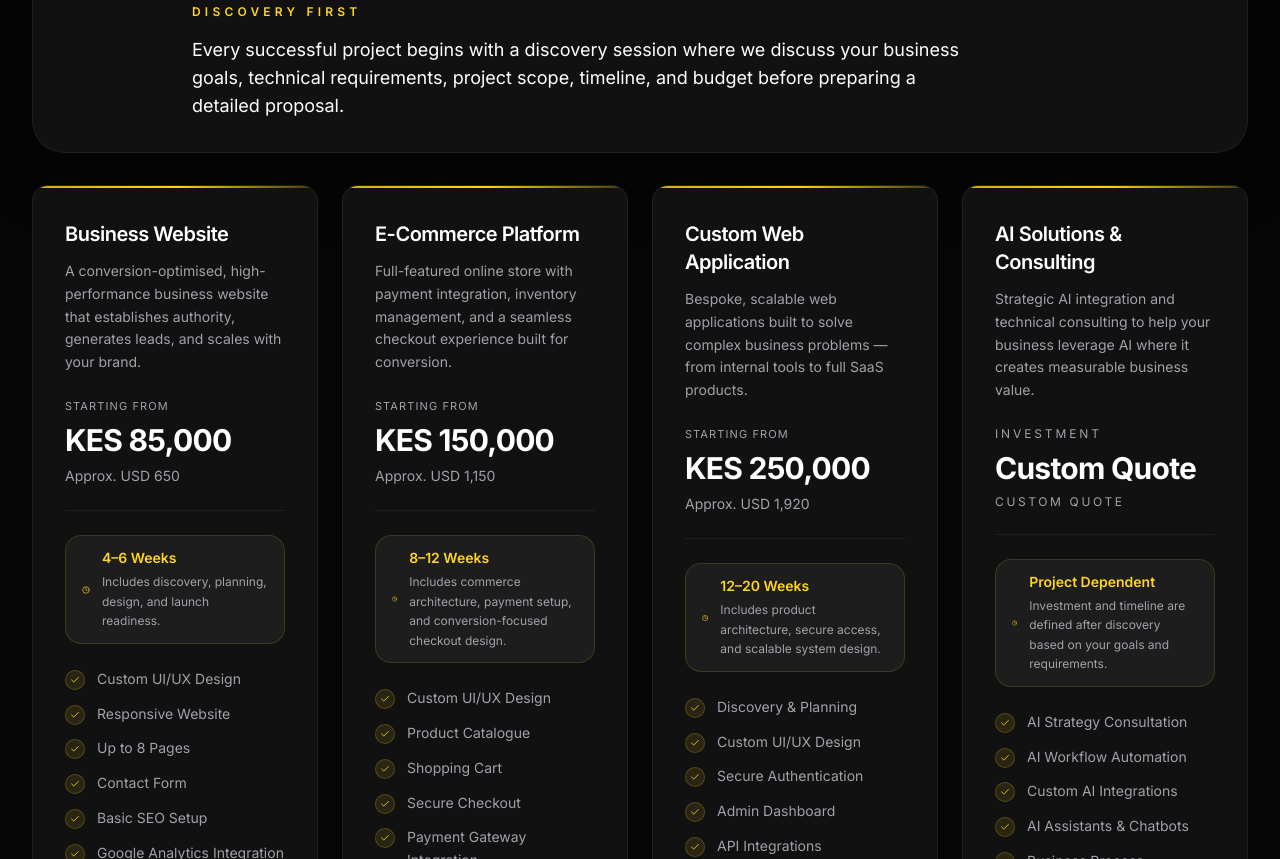
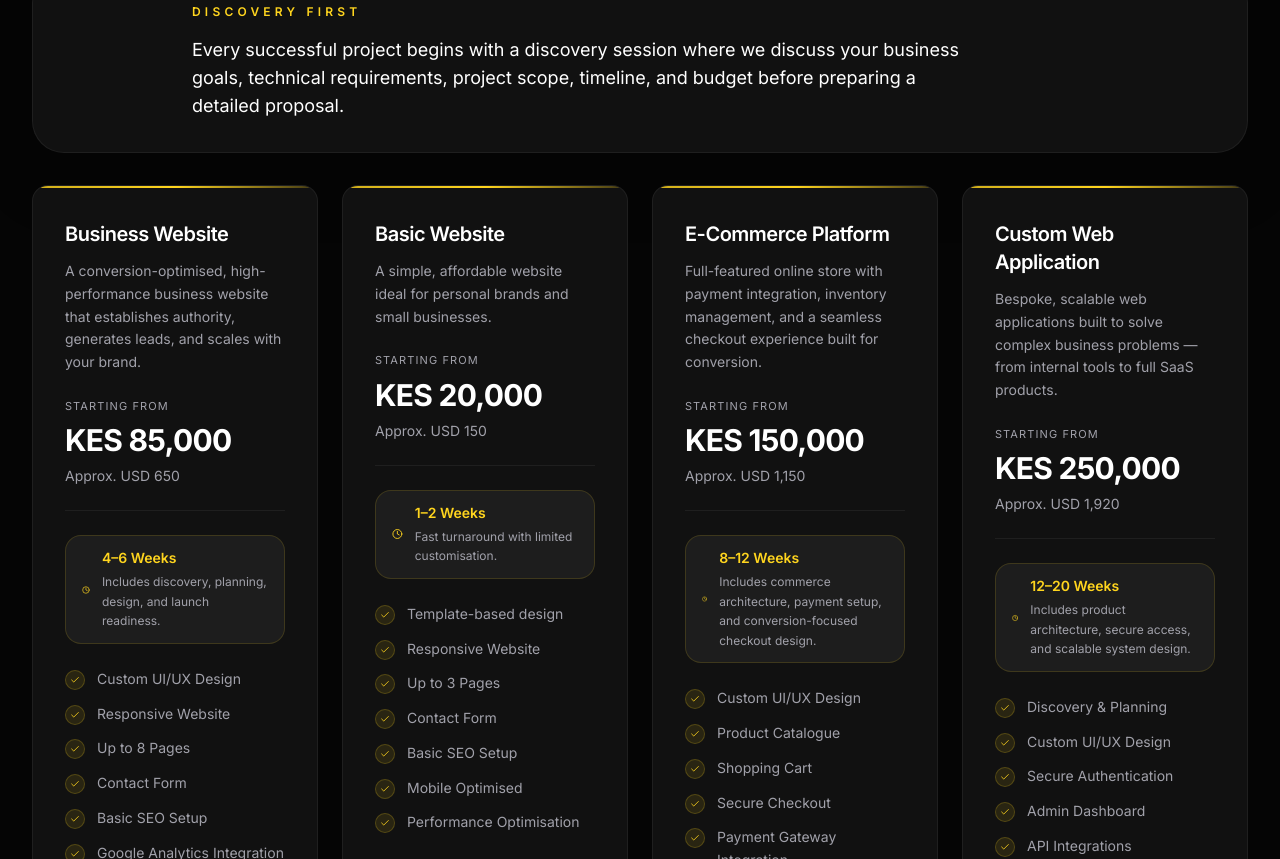
Before and after one commit to antoniodemax/antony, a React (Vite) app: page / in a window 1280 px wide. Shown: the part 3521-4380 px from the top of the page. Built offline with nearby package versions, Linux system fonts and the light colour scheme.

Commit message:
added the basic website package

```diff
--- a/src/data/services.ts
+++ b/src/data/services.ts
@@ -34,6 +34,27 @@ export const services: Service[] = [
     ],
     timeline: '4–6 Weeks',
     timelineNote: 'Includes discovery, planning, design, and launch readiness.',
+  },
+  {
+    id: 'basic-website',
+    title: 'Basic Website',
+    description:
+      'A simple, affordable website ideal for personal brands and small businesses.',
+    kes: 'KES 20,000',
+    usd: 'Approx. USD 150',
+    pricingType: 'starting',
+    buttonLabel: 'Get Started',
+    features: [
+      'Template-based design',
+      'Responsive Website',
+      'Up to 3 Pages',
+      'Contact Form',
+      'Basic SEO Setup',
+      'Mobile Optimised',
+      'Performance Optimisation',
+    ],
+    timeline: '1–2 Weeks',
+    timelineNote: 'Fast turnaround with limited customisation.',
   },
   {
     id: 'ecommerce',
```
